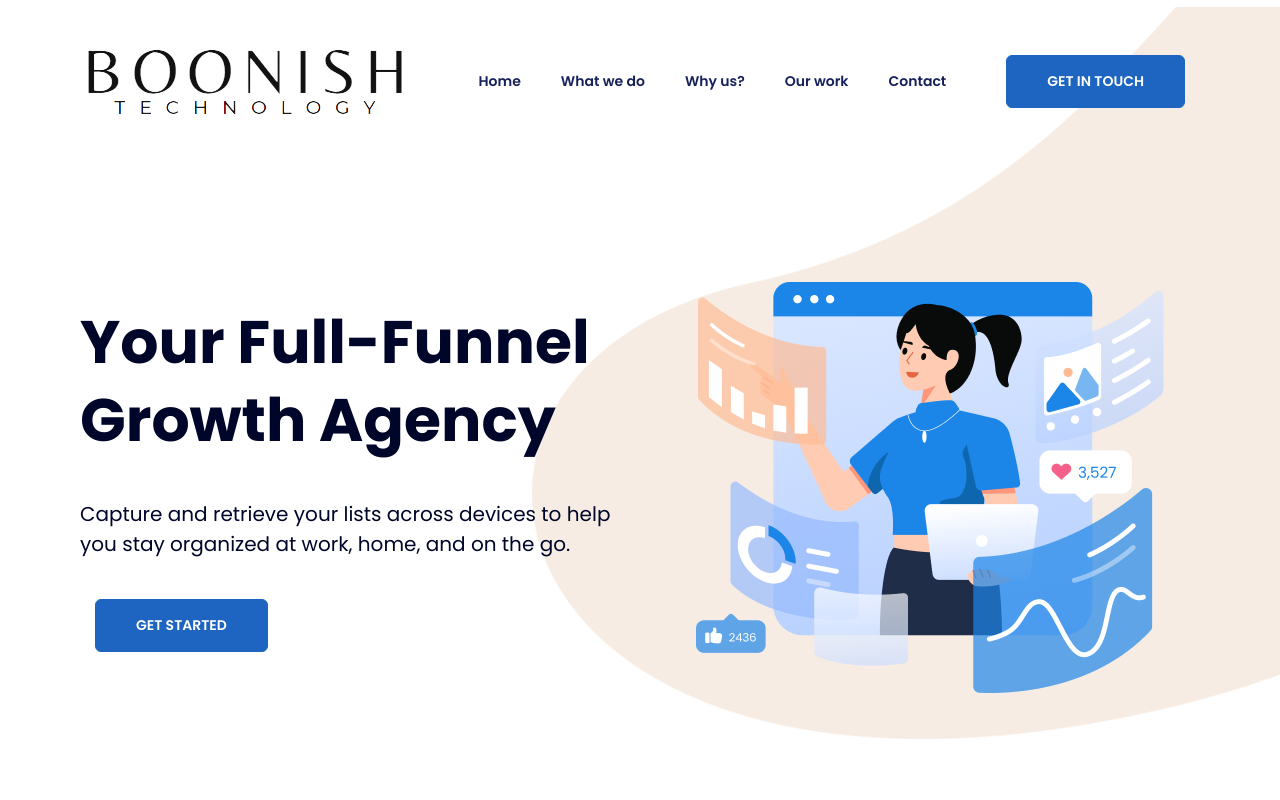
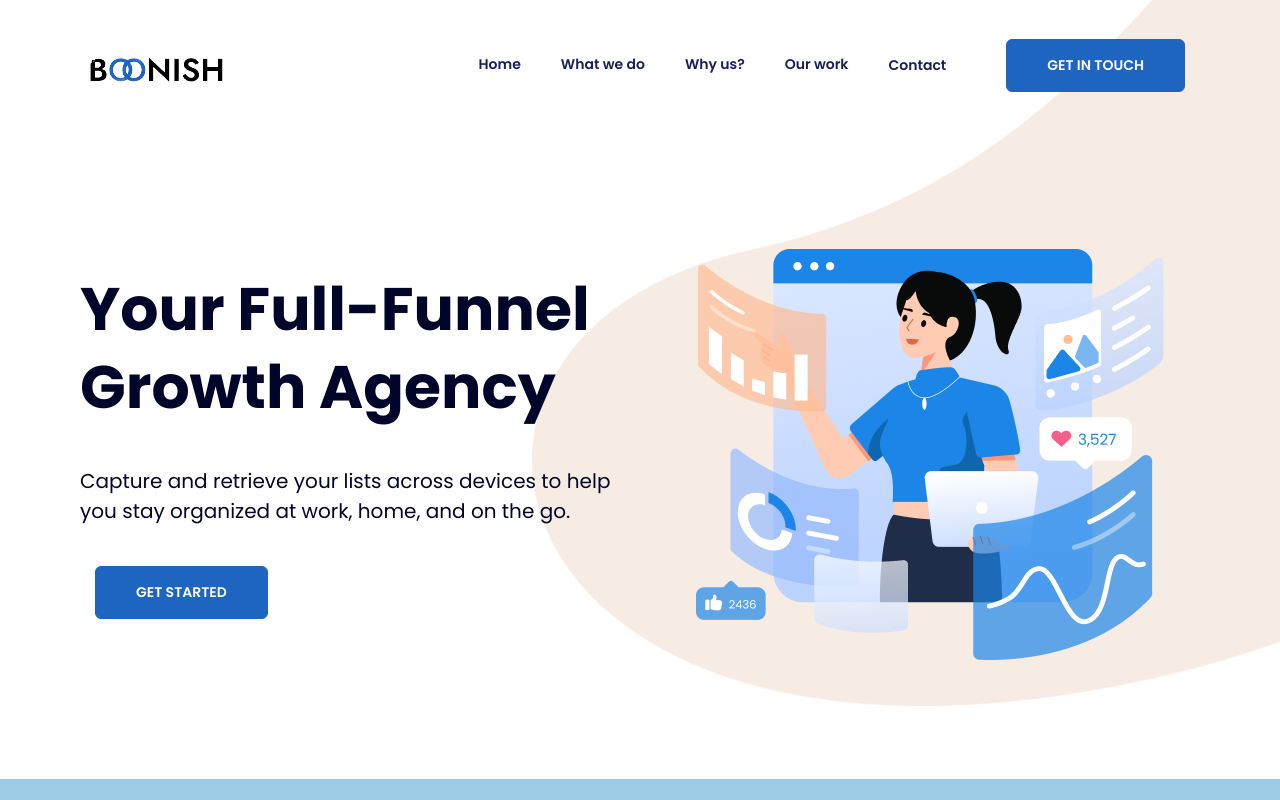
Before and after one commit to arjuntaliyan/boonish-technology, a plain HTML site: page index.html in a window 1280 px wide. Shown: the top 800 px of the page. Drawn offline with nearby package versions, Linux system fonts and the light colour scheme.

Commit message:
new logo update

```diff
--- a/index.html
+++ b/index.html
@@ -36,7 +36,7 @@
     <div class="container">
 
       <a href="https://arjuntaliyan.github.io/boonish-technology/" class="logo">
-        <img src="./assets/images/logo2.png" alt="BoonishTechnology logo">
+        <img src="./assets/images/BOONISH_logo.png" alt="BoonishTechnology logo">
       </a>
 
       <div class="navbar-wrapper">
@@ -388,7 +388,7 @@
         <div class="footer-brand">
 
           <a href="https://arjuntaliyan.github.io/boonish-technology/" class="logo">
-            <img src="./assets/images/logo2.png" alt="Funel logo">
+            <img src="./assets/images/BOONISH_logo.png" alt="Funel logo">
           </a>
 
           <p class="footer-text">Follow us on</p>
```
